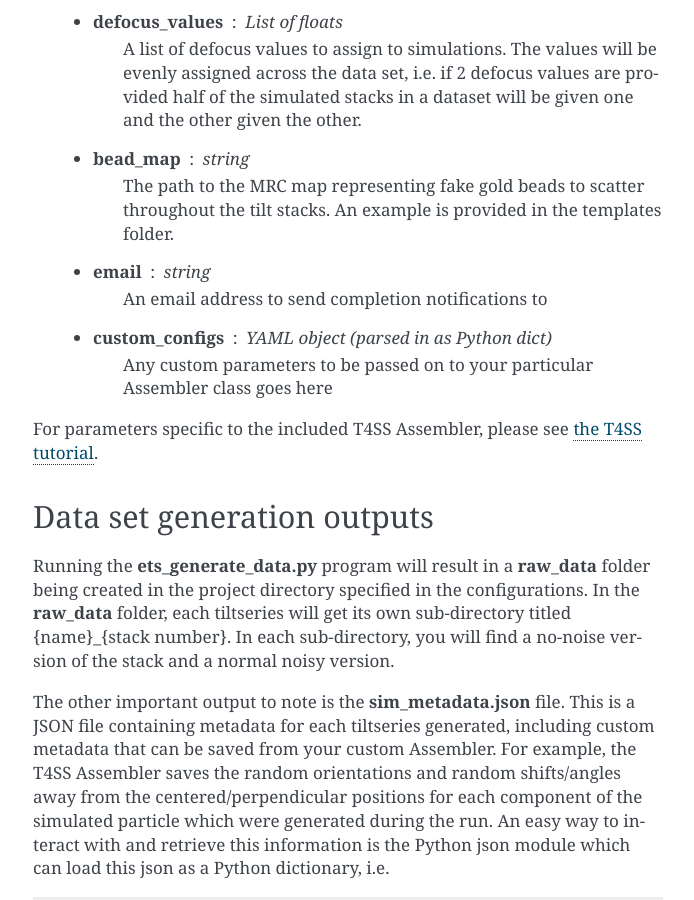
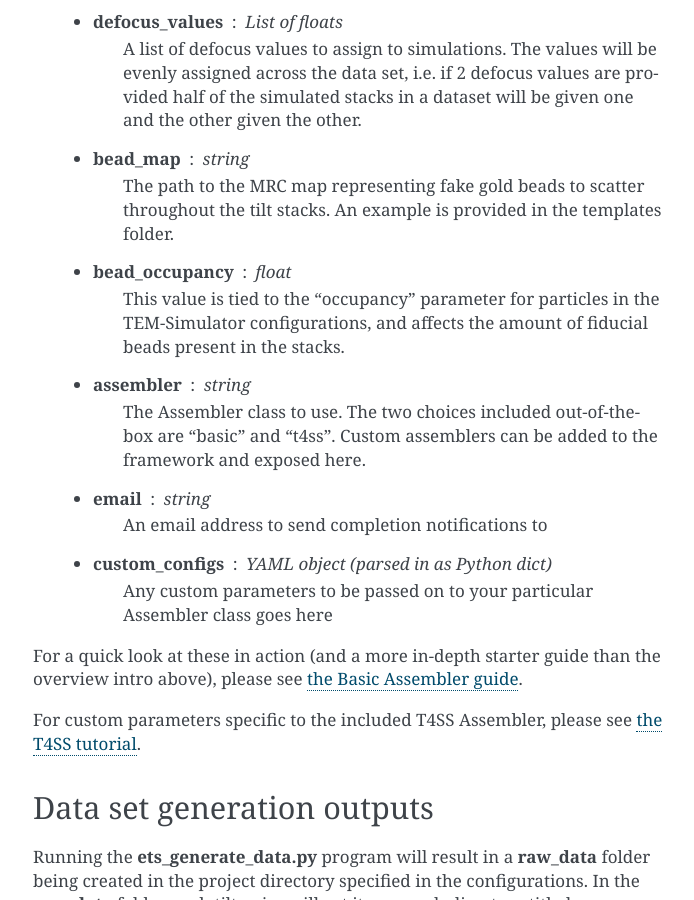
Before and after one commit to kmshin1397/ETSimulations, a Sphinx documentation site: the page built from docs/Simulation.rst, in a window 1280 px wide and 900 px high, scrolled down 1849 px. Shown: the whole window, without its empty margins (417-1111 px from the left). Built offline with Sphinx 7.4.7, drawn with Linux system fonts in a browser that asks for light colours; some of the changed text lies outside the part shown.

Commit message:
Add bead occupancy option and set up basic assembler example

```diff
--- a/configs.yaml
+++ b/configs.yaml
@@ -16,6 +16,8 @@ apix: 0.283
 num_chimera_windows: 3
 defocus_values: [1, 5, 10]
 bead_map: "/data/kshin/T4SS_sim/bead.mrc"
+bead_occupancy: 0.00025
+assembler: "t4ss"
 email: "kshin@caltech.edu"
 
 # Custom configs
--- a/docs/Simulation.rst
+++ b/docs/Simulation.rst
@@ -61,13 +61,21 @@ As noted above, configuration parameters for simulating data sets with the **ets
     * **bead\_map** : string
         The path to the MRC map representing fake gold beads to scatter throughout the tilt stacks. An example is provided in the templates folder.
 
+    * **bead\_occupancy** : float
+        This value is tied to the "occupancy" parameter for particles in the TEM-Simulator configurations, and affects the amount of fiducial beads present in the stacks.
+
+    * **assembler** : string
+        The Assembler class to use. The two choices included out-of-the-box are "basic" and "t4ss". Custom assemblers can be added to the framework and exposed here.
+
     * **email** : string
         An email address to send completion notifications to
 
     * **custom_configs** : YAML object (parsed in as Python dict)
         Any custom parameters to be passed on to your particular Assembler class goes here
 
-For parameters specific to the included T4SS Assembler, please see :ref:`the T4SS tutorial <tutorial-t4ss-assembler>`.
+For a quick look at these in action (and a more in-depth starter guide than the overview intro above), please see :ref:`the Basic Assembler guide <tutorial-basic-assembler>`.
+
+For custom parameters specific to the included T4SS Assembler, please see :ref:`the T4SS tutorial <tutorial-t4ss-assembler>`.
 
 ===========================
 Data set generation outputs
--- a/docs/Tutorials.rst
+++ b/docs/Tutorials.rst
@@ -2,4 +2,5 @@ Tutorials
 =========
 
 .. toctree::
+    Tutorial_Basic
     Tutorial_T4SS
```
Also changed, not shown: other parts of docs/Simulation.rst (+1 -1 lines), docs/Tutorial_Basic.rst (added, +8 -0 lines), docs/Tutorial_T4SS.rst (line endings or trailing spaces), 3 other files.
